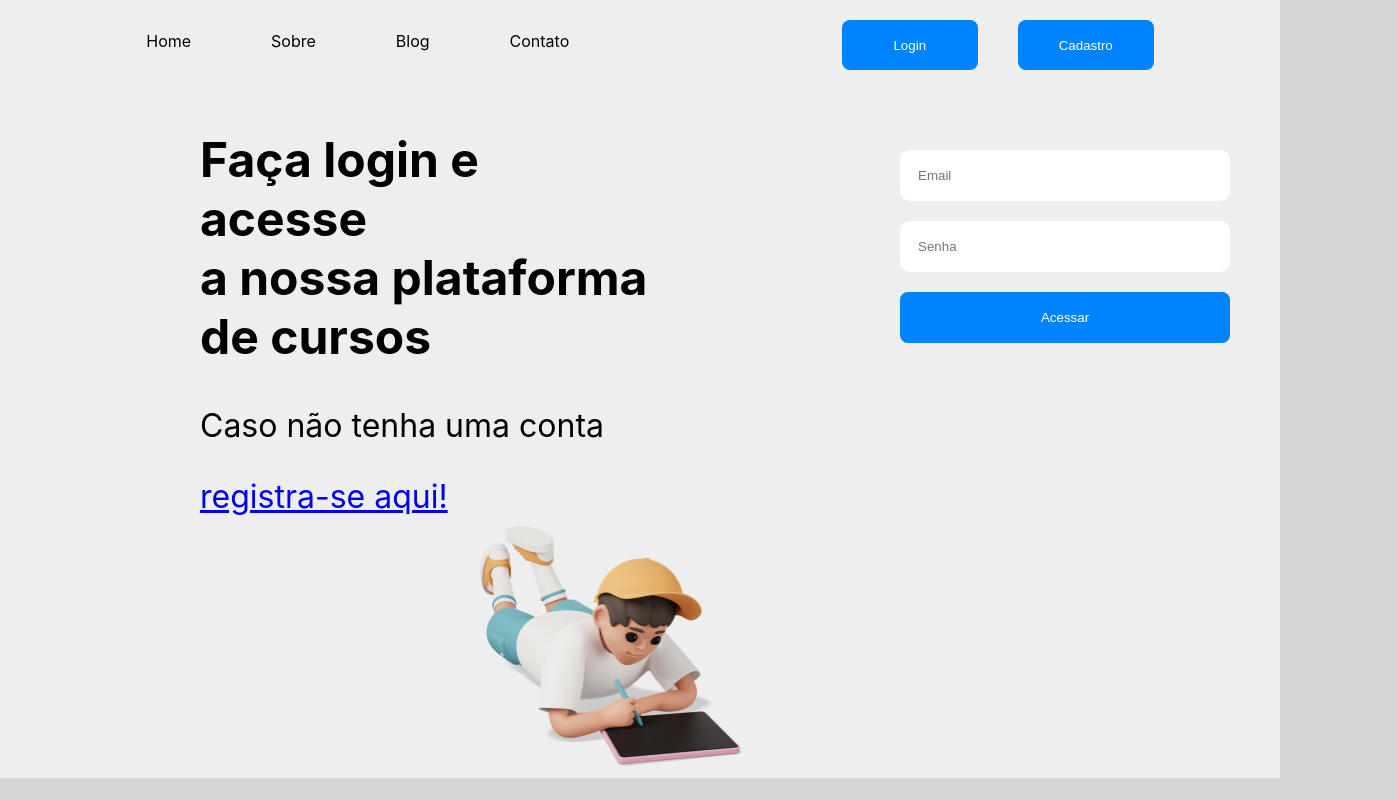
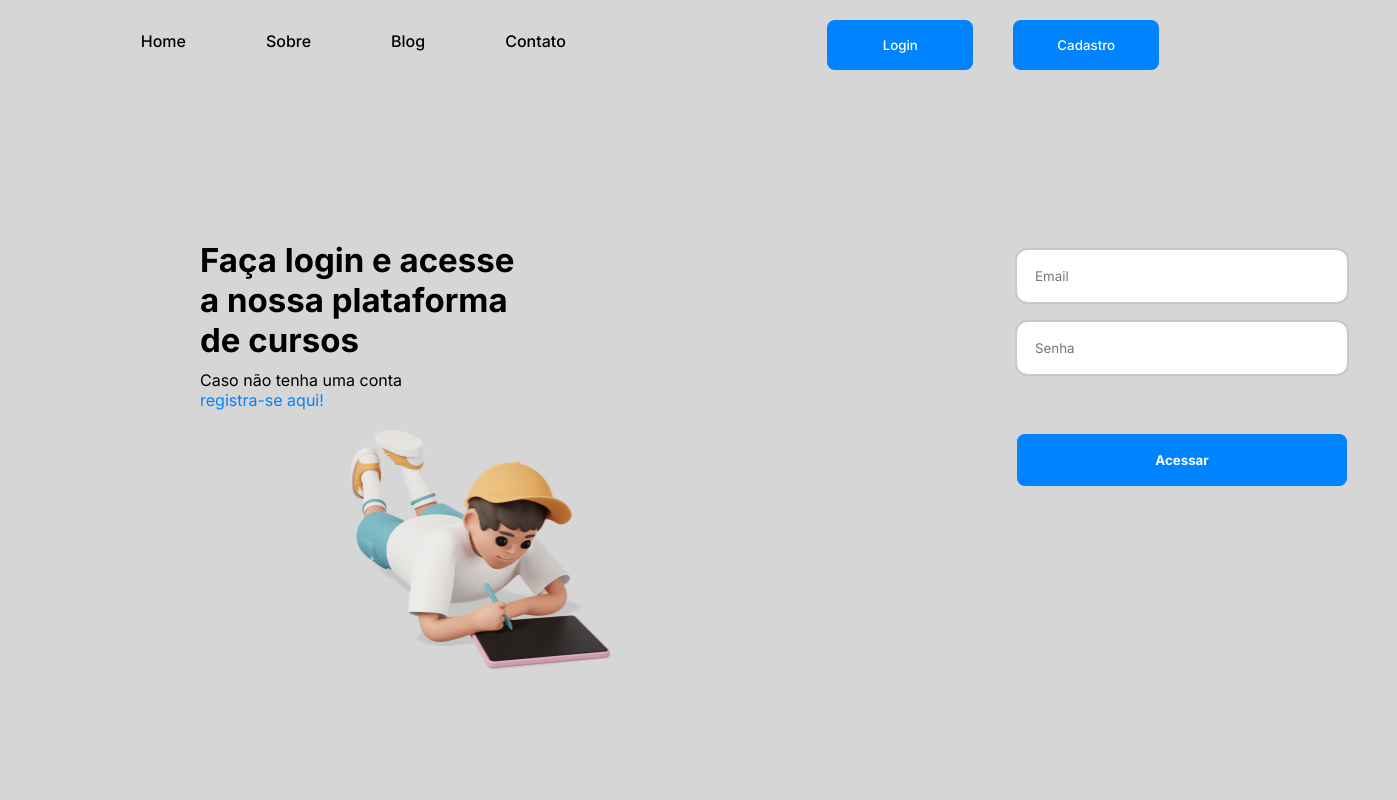
Before and after one commit to vih0/desafio, a React (Create React App) app: page / in a window 1280 px wide. Shown: the whole page, 1397 px wide, since content can reach past the window. Built offline with nearby package versions, Linux system fonts and the light colour scheme.

Commit message:
finish Home

```diff
--- a/public/index.html
+++ b/public/index.html
@@ -24,6 +24,9 @@
       work correctly both with client-side routing and a non-root public URL.
       Learn how to configure a non-root public URL by running `npm run build`.
     -->
+    <link rel="preconnect" href="https://fonts.googleapis.com">
+    <link rel="preconnect" href="https://fonts.gstatic.com" crossorigin>
+    <link href="https://fonts.googleapis.com/css2?family=Inter:wght@400;500;600;700;800&display=swap" rel="stylesheet">
     <title>React App</title>
   </head>
   <body>
--- a/src/index.css
+++ b/src/index.css
@@ -2,7 +2,7 @@
   margin: 0;
   box-sizing: border-box;
   padding: 0;
-  background: #eee;
+  /* background: #eee; */
   width: 100%;
   height: 100%;
   font-family: -apple-system, BlinkMacSystemFont, 'Segoe UI', 'Roboto', 'Oxygen',
--- a/src/pages/home.css
+++ b/src/pages/home.css
@@ -1,24 +1,29 @@
 :root{
     font-size: 62.5%; /* 1rem = 10px */
     background-color: #D6D6D6;
+
 }
 .container{
     display:flex;
     justify-content: space-around;
+    font-family: 'Inter', sans-serif;
+    font-weight: 500;
 
 }
 .navegacao{
     list-style: none;
     display:flex;
     margin: 3.2rem 0;
+    cursor:pointer;
 }
  li{
     font-size:1.6rem;
     line-height:1.9rem;
     margin: 0 4rem ;
+
 }
  .botoes button{
-    width:13.6rem;
+    width:14.6rem;
     height:5rem;
     margin:2rem;
     border:none;
@@ -26,25 +31,50 @@
     cursor:pointer;
     background-color: #0083FF;
     color:white;
+    font-family: 'Inter', sans-serif;
+    font-weight: 500;
+
 
 }
 .botoes :hover{
     background-color: #D6D6D6;
     border: 0.2rem solid #0083FF;
     color: black;
+    font-weight: bold;
+    transition: 0.2s;
 }
 .container2{
     display:flex;
+
+
+
 }
 .informacoes{
-    font-size: 3.2rem;
-    margin: 0 20rem;
+    font-size: 2.2rem;
+    margin: 0 20rem ;
+    font-family: 'Inter', sans-serif;
+    display:flex;
+    flex-direction:column;
+
+}
+.informacoes h1{
+    margin:15rem 0 0 0;
+}
+.informacoes p{
+    margin: 1rem 0 0 0;
+    font-size:1.6rem;
+}
+.informacoes a{
+    text-decoration: none;
+    color:#0083FF;
+    font-size: 1.6rem;
 }
 .ImageHome{
     height: 24rem;
     width:26.2rem;
-    margin: 1rem 48rem;
+    margin: 2rem 0 0 15rem;
 }
+
 .container2 .login{
     display:flex;
     flex-direction:column;
@@ -53,25 +83,35 @@
     padding: 5rem;
 
 }
+.login{
+margin: 10rem 0 0 15.5rem;
+}
 .login input{
     padding: 1.8rem;
     border: none;
     margin: 1rem 0;
     border-radius: 1rem;
-    outline: none;
+    outline: solid 0.2rem #C2C9D1 ;
+    font-family: 'Inter', sans-serif;
+
 }
 .container2 button{
     width:33rem;
     height:5.6rem;
-    margin:1rem 0;
+    margin:5rem 0;
     padding: 1.8rem;
     border:none;
     border-radius: 0.8rem;
     cursor:pointer;
     background-color: #0083FF;
     color:white;
+    font-family: 'Inter', sans-serif;
+    font-weight: bold;
+
+
 }
 .container2 button:hover{
+    transition: 0.2s;
     background-color: #D6D6D6;
     border: 0.2rem solid #0083FF;
     color: black;
--- a/src/pages/home.js
+++ b/src/pages/home.js
@@ -43,15 +43,14 @@
                     </h1>
                     <p>Caso não tenha uma conta</p>
                     <a href ="/ ">registra-se aqui!</a>
+                    <img src ={Imghome} class = "ImageHome"></img>
                 </div>
                 <div class = "login">
                     <input placeholder="Email" type ="email"></input>
                     <input placeholder="Senha" type ="password"></input>
                     <button class = "botoes">Acessar</button>
-
                 </div>
             </section>
-            <img src ={Imghome} class = "ImageHome"></img>
         </div>
     );
 }
```
Also changed, not shown: src/components/menuLateral.js (added).
